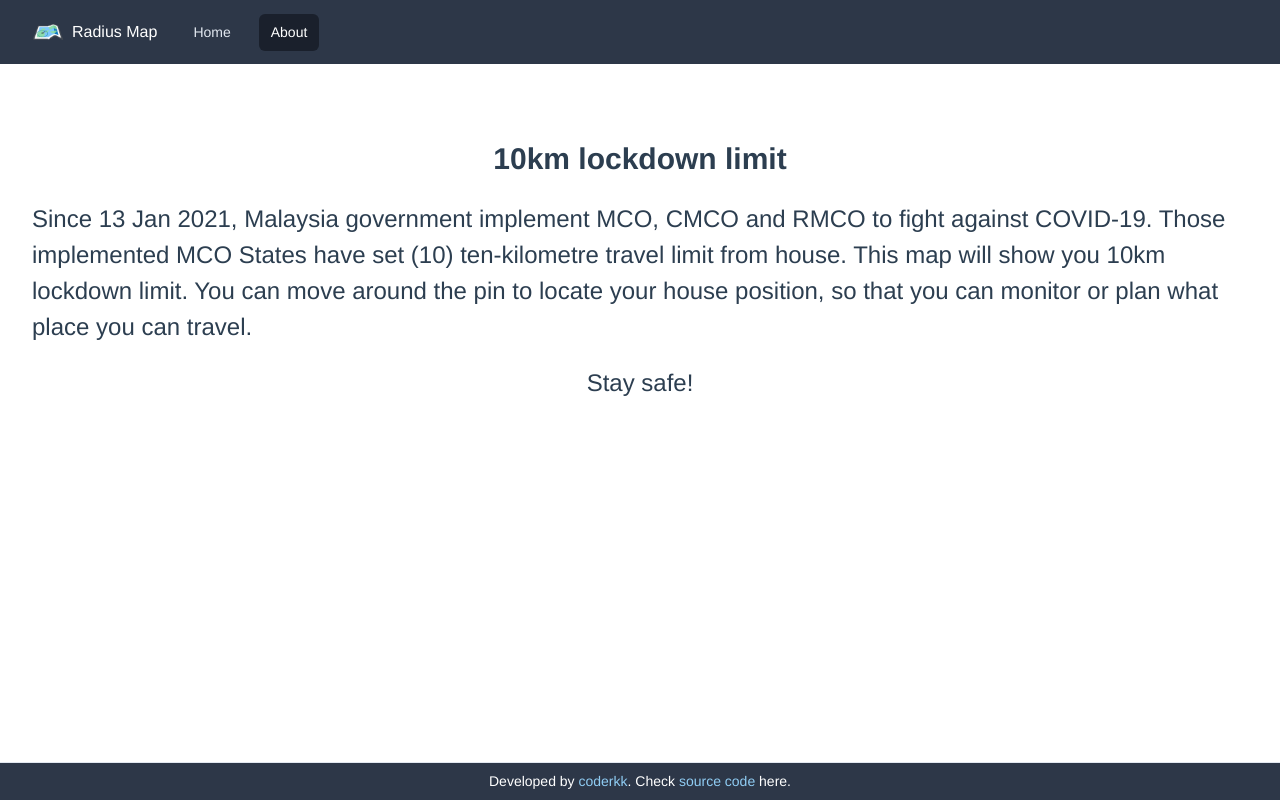
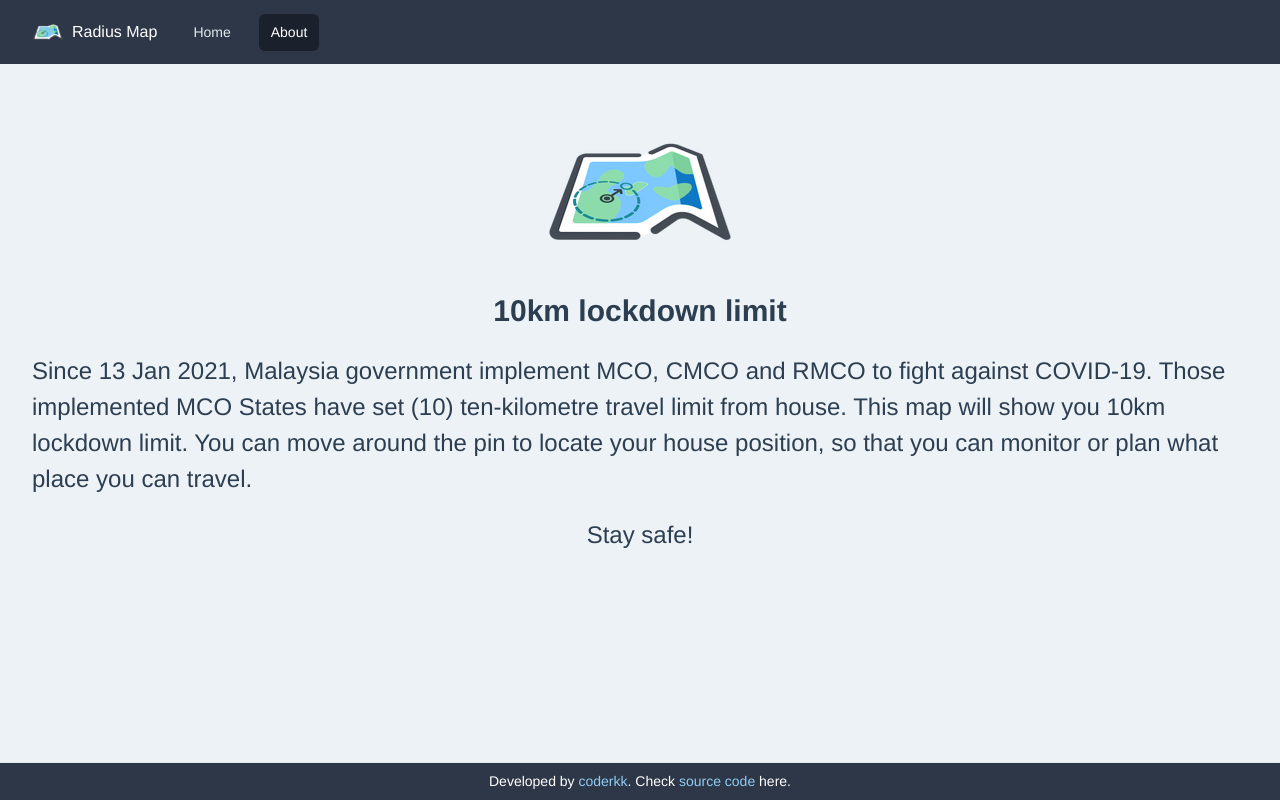
Before and after one commit to coderkk/radiusmap, a Vue app: page /about in a window 1280 px wide. Built offline with nearby package versions, Linux system fonts and the light colour scheme.

Commit message:
Add logo to about page

```diff
--- a/src/views/About.vue
+++ b/src/views/About.vue
@@ -1,6 +1,7 @@
 <template>
-  <div class="about flex-grow mx-auto p-6 sm:p-8 h-full">
-    <h1 class="font-black sm:text-3xl text-2xl mt-10">10km lockdown limit</h1>
+  <div class="about flex-grow mx-auto p-6 sm:p-8 h-full bg-gray-200">
+    <img class="mx-auto" src="@/assets/logo.png" alt="">
+    <h1 class="font-black sm:text-3xl text-2xl">10km lockdown limit</h1>
     <p class="mt-5 text-left sm:text-2xl text-xl">
       Since 13 Jan 2021, Malaysia government implement MCO, CMCO and RMCO to fight against COVID-19. Those implemented MCO States have set (10) ten-kilometre travel limit from house. This map will show you 10km lockdown limit. You can move around the pin to locate your house position, so that you can monitor or plan what place you can travel.
     </p>
```
